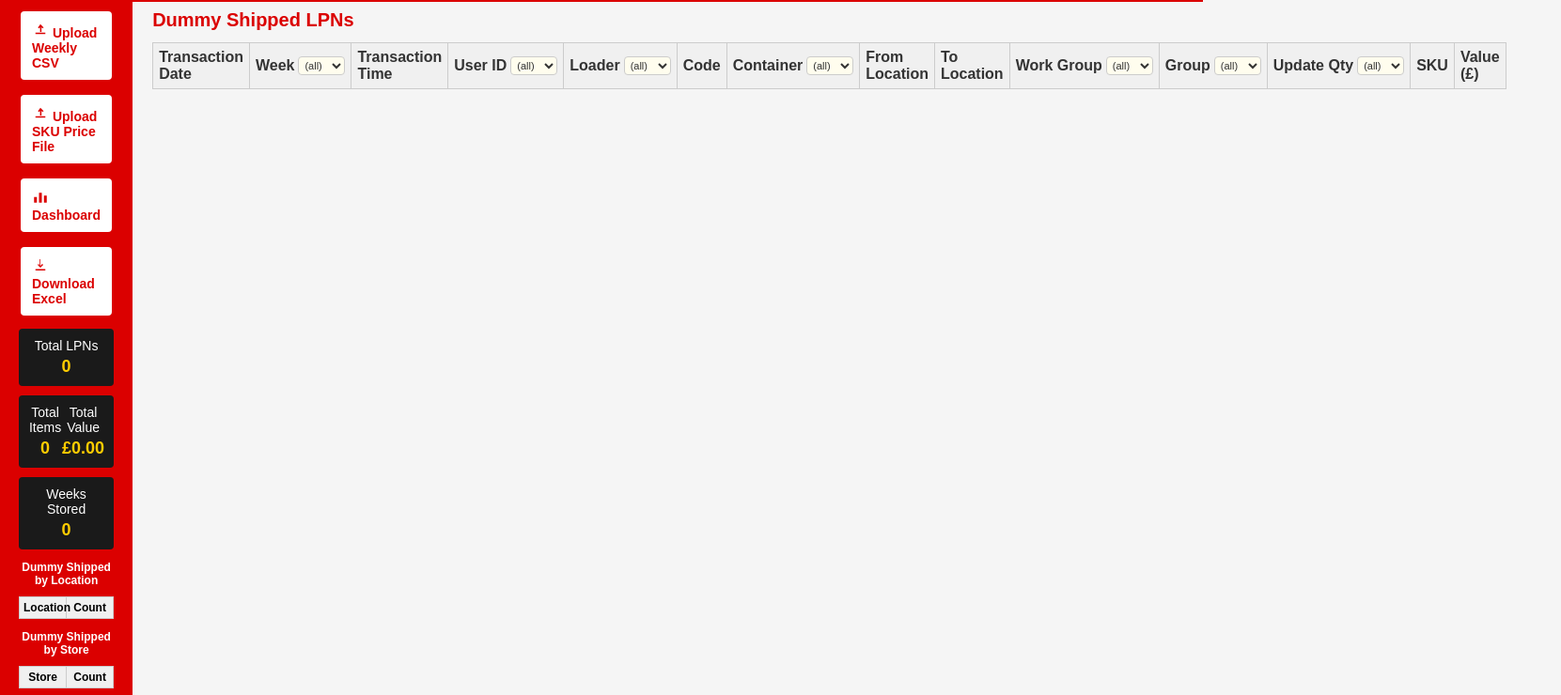
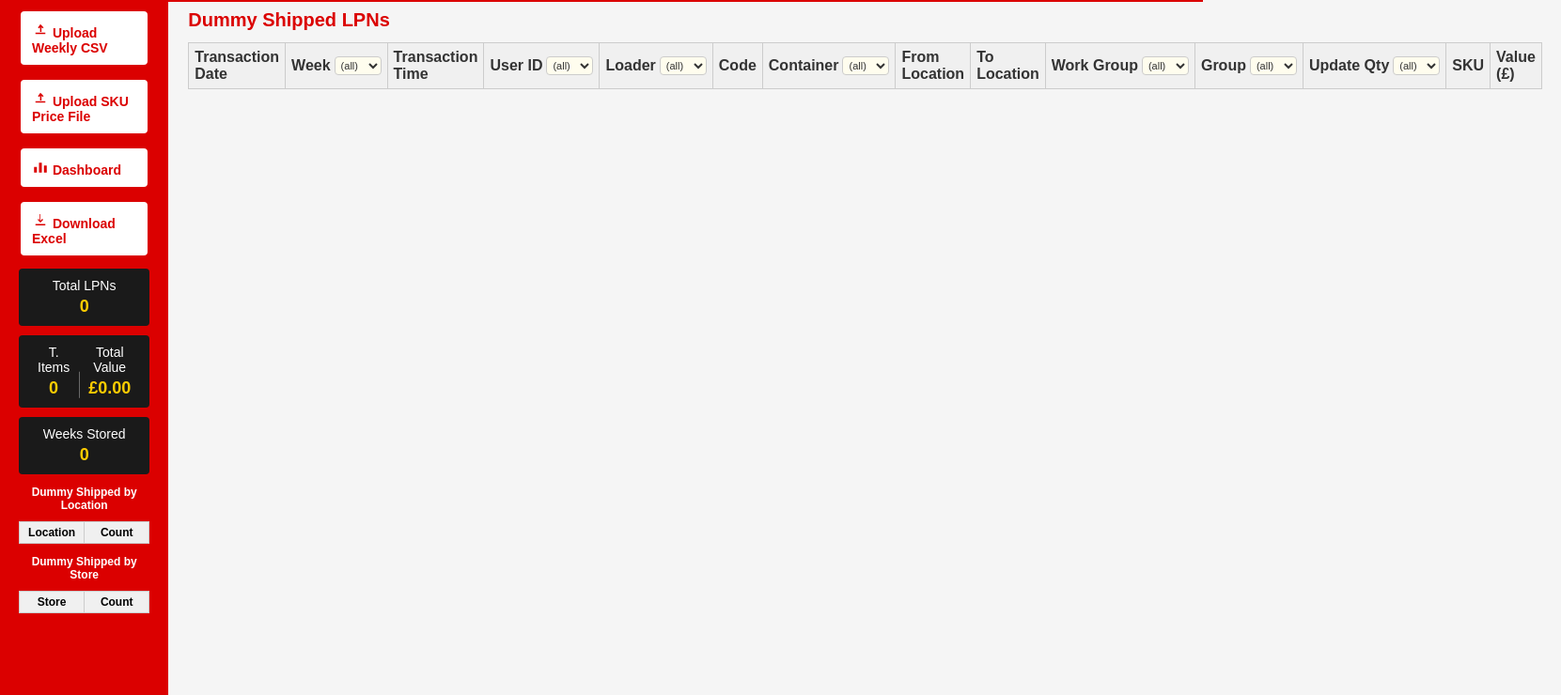
Before and after one commit to VictorRibeiro-hub/dummy-shipped, a plain HTML site: page index.html in a window 1280 px wide. Shown: the part 60-800 px from the top of the page at 94% size, 1661 px wide, since content can reach past the window. Drawn offline with nearby package versions, Linux system fonts and the light colour scheme.

```diff
--- a/index.html
+++ b/index.html
@@ -127,14 +127,48 @@
   border-radius: 4px;
   margin-bottom: 10px;
   font-size: 14px;
-  text-align: center;          /* voltou a ser center */
+  text-align: center;
+}
+
+/* Card com 2 valores lado a lado */
+.summary-card.dual {
+  display: flex;
+  justify-content: space-around;
+  align-items: center;
+}
+
+/* Cada item dentro do card */
+.summary-card.dual .item {
+  flex: 1;
+  padding: 0 10px;  /* pequeno respiro */
+}
+
+/* Barra vertical suave entre os dois */
+/* Barra vertical curta, centralizada */
+.summary-card.dual .item + .item {
+  position: relative;
+}
+
+.summary-card.dual .item + .item::before {
+  content: "";
+  position: absolute;
+  left: 0;
+  top: 75%;
+  transform: translateY(-50%);
+  width: 1px;
+  height: 50%; /* altura da barra → pode ajustar */
+  background: rgba(255, 255, 255, 0.35);
 }
 
 
+/* Valor numérico */
+.summary-number {
+  font-size: 18px;
+  font-weight: bold;
+  margin-top: 4px;
+  color: var(--dhl-yellow);
+}
 
-    .summary-card.dual { display: flex; justify-content: space-around; }
-    .summary-card.dual .item { flex: 1; }
-    .summary-number { font-size: 18px; font-weight: bold; margin-top: 4px; color: var(--dhl-yellow); }
     /* Location summary table */
     #locationSummaryTable {
       width: 100%;
@@ -326,7 +360,7 @@
   <!-- Os cartões de resumo e tabelas permanecem iguais -->
   <div class="summary-card">Total LPNs<div class="summary-number" id="totalLpn">0</div></div>
   <div class="summary-card dual">
-    <div class="item">Total Items<div class="summary-number" id="totalQty">0</div></div>
+    <div class="item">T. Items<div class="summary-number" id="totalQty">0</div></div>
     <div class="item">Total Value<div class="summary-number" id="totalValue">£0</div></div>
   </div>
   <div class="summary-card">Weeks Stored<div class="summary-number" id="weeksStored">0</div></div>
@@ -413,7 +447,7 @@
 
   // IndexedDB setup
   let db;
-  const request = indexedDB.open('LPNDatabase',2);
+  const request = indexedDB.open('LPNDatabase');
   request.onupgradeneeded = e => {
     db = e.target.result;
     if (!db.objectStoreNames.contains('WeeklyData'))
@@ -462,9 +496,15 @@ const gbpFmt = new Intl.NumberFormat('en-GB', {
   minimumFractionDigits: 2,
   maximumFractionDigits: 2
 });
+
+const intFmt = new Intl.NumberFormat('en-GB', {
+  maximumFractionDigits: 0
+});
+
 function formatCurrency(num) {
   return '£' + gbpFmt.format(Number(num || 0));
 }
+
 
     function persistByWeek(rows) {
       const store = db.transaction('WeeklyData','readwrite').objectStore('WeeklyData');
@@ -691,14 +731,16 @@ function renderTable(data) {
   cont.innerHTML = '';
 
   /* 4) ­totais da sidebar */
-  document.getElementById('totalLpn').textContent =
+    document.getElementById('totalLpn').textContent =
     new Set(data.map(r => r.container)).size;
 
+  const totalQty = data.reduce((s, r) => s + (r.updateQty || 0), 0);
   document.getElementById('totalQty').textContent =
-    data.reduce((s, r) => s + (r.updateQty || 0), 0);
+    intFmt.format(totalQty);
 
   const totalVal = data.reduce((s, r) => s + (r.value || 0), 0);
   document.getElementById('totalValue').textContent = formatCurrency(totalVal);
+
 
   document.getElementById('weeksStored').textContent =
     new Set(data.map(r => r.week)).size;
```
